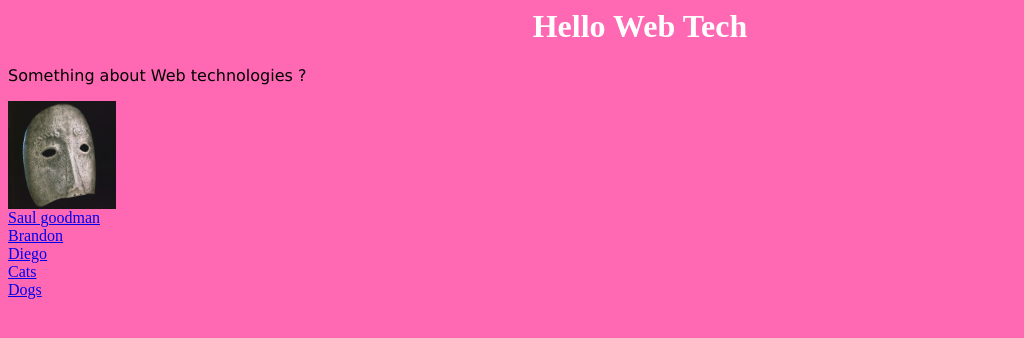
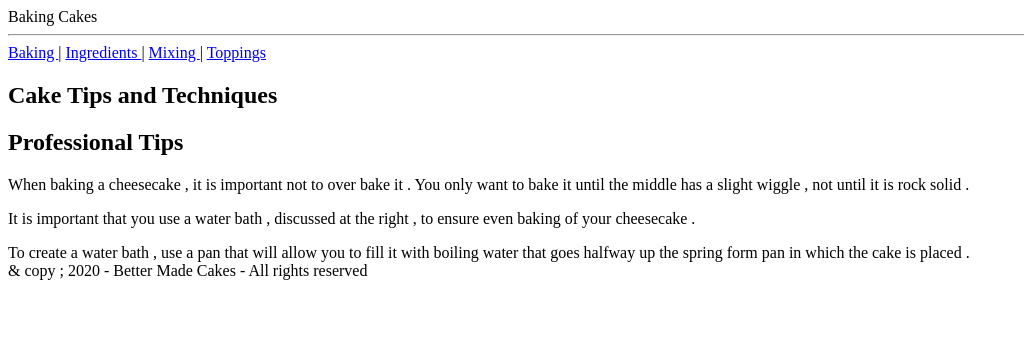
Before and after one commit to diegoperez18/set08101_labs, a plain HTML site: page index.html in a window 1280 px wide. Shown: the whole page, without its empty margins (0-1024 px from the left). Drawn offline with Linux system fonts and the light colour scheme.

Commit message:
adding new files

```diff
--- a/index.html
+++ b/index.html
@@ -1,17 +1,40 @@
-<! DOCTYPE html >
+<!DOCTYPE html>
 <html>
-    <head>
-	    <link rel="stylesheet" href="styles.css">
-        <title> SET08101 - Web Tech </title>
-    </head>
-    <body>
-        <h1> Hello Web Tech </h1>
-		<p > Something about Web technologies ? </p >
-		<img src ="mask.jpg" style="width:108px;height:108px;" > <br>
-		<a href ="https://en.wikipedia.org/wiki/Saul_Goodman"> Saul goodman</a> <br>
-		<a href ="https://en.wikipedia.org/wiki/Brandon"> Brandon</a> <br>
-		<a href ="https://en.wikipedia.org/wiki/Diego"> Diego</a> <br>
-		<a href ="https://en.wikipedia.org/wiki/Cat"> Cats</a> <br>
-		<a href ="https://en.wikipedia.org/wiki/Dog"> Dogs</a> <br>
-    <body>
-<html>
+<head>
+<meta charset ="UTF -8"/>
+<title> cake hgjhgfjgh</title>
+</head>
+<body>
+
+
+<header>
+Baking Cakes
+<hr/>
+</header>
+<nav>
+<a href ="/ Baking /" target =" _blank "> Baking </a > |
+<a href ="/ ingredients /" target =" _blank "> Ingredients </a > |
+<a href ="/ mixing /" target =" _blank "> Mixing </a > |
+<a href ="/ toppings /" target =" _blank "> Toppings </a >
+</nav >
+
+<section >
+<h1 > Cake Tips and Techniques </h1 >
+ <h2 > Professional Tips </h2 > </hgroup >
+ <p >
+ When baking a cheesecake , it is important not to over bake it . You only want to
+bake it until the middle has a slight wiggle , not until it is rock solid .
+</p >
+<p > It is important that you use a water bath , discussed at the right , to ensure
+even baking of your cheesecake . </p >
+<aside >
+To create a water bath , use a pan that will allow you to fill it with boiling water
+that
+goes halfway up the spring form pan in which the cake is placed .
+</aside >
+</section >
+
+<footer > & copy ; 2020 - Better Made Cakes - All rights reserved </footer >
+
+</body >
+</html >
```
